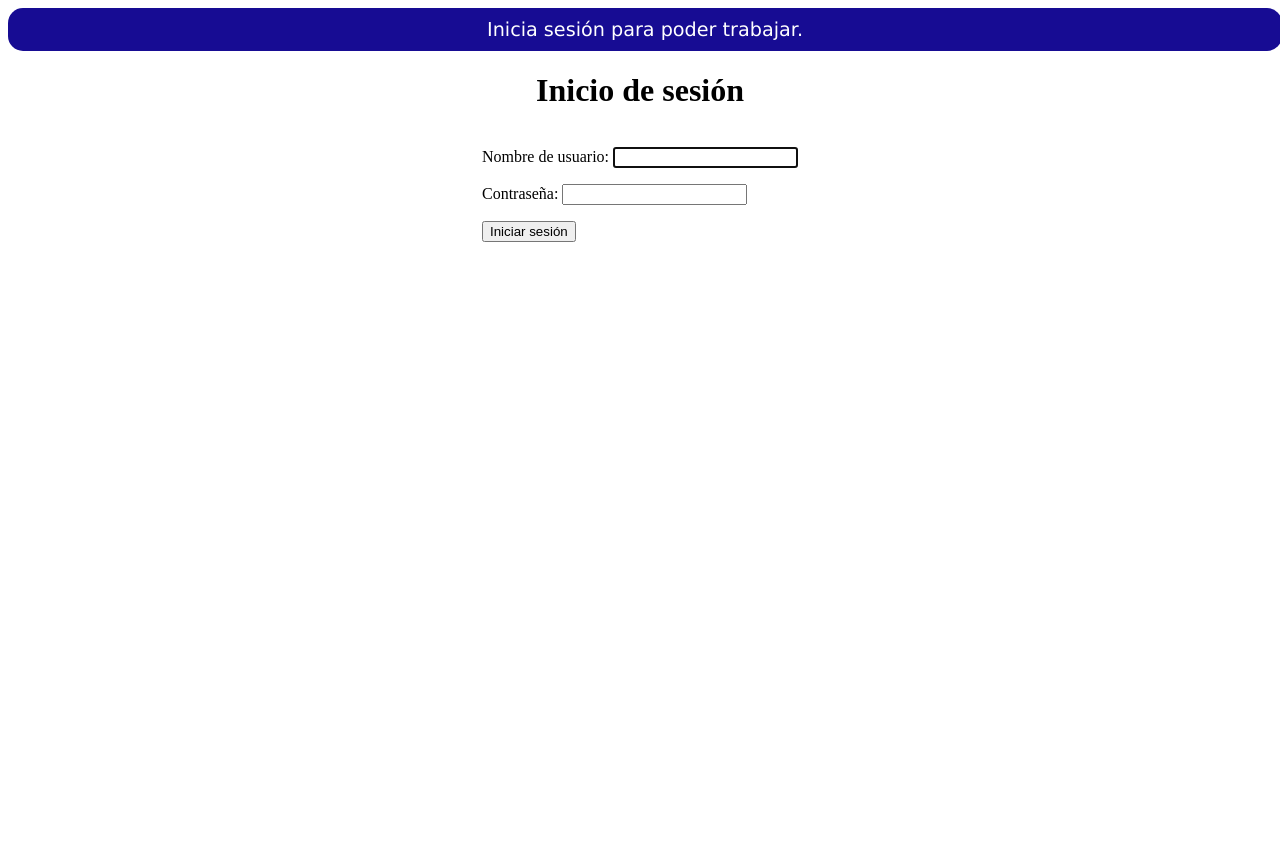
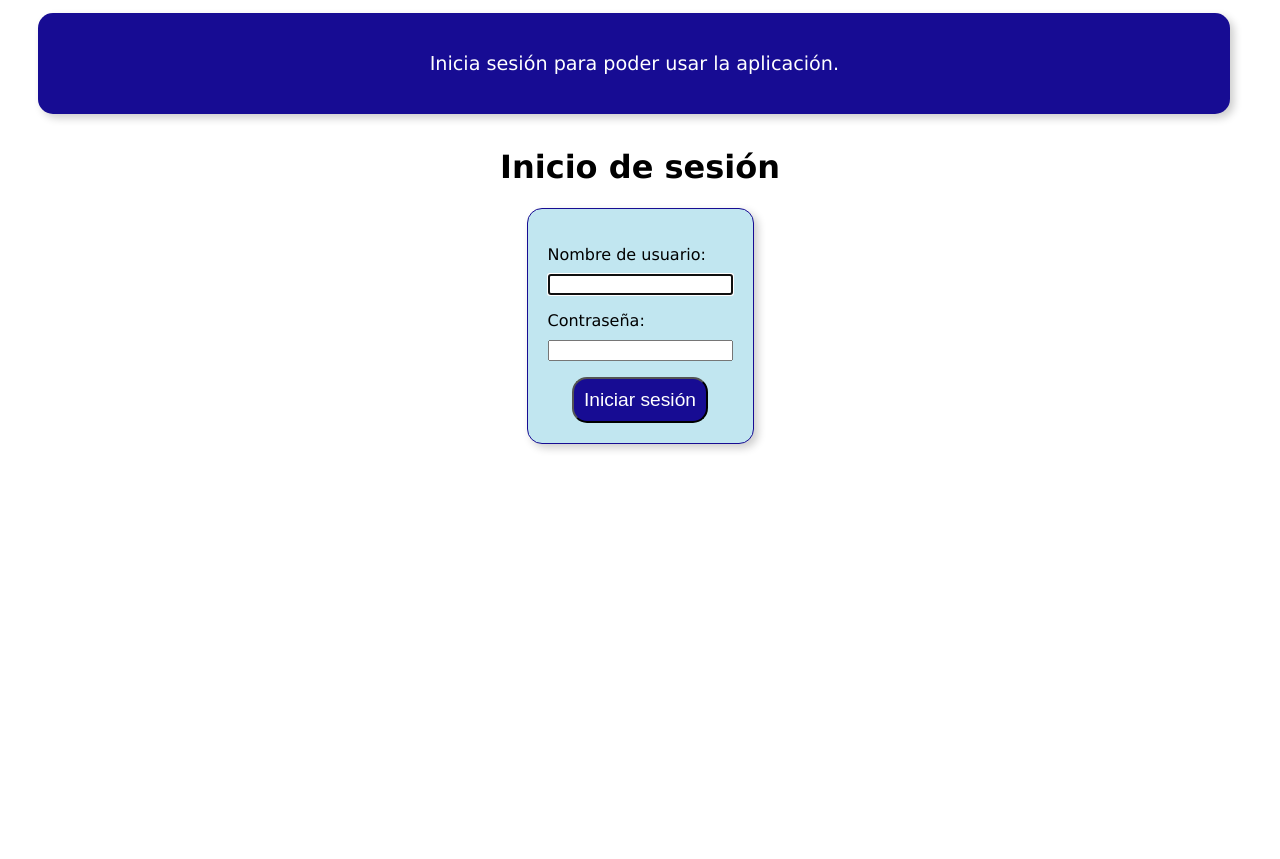
Before and after one commit to minyavasaiel/prueba_tecnica, a Django app: page /accounts/login/ in a window 1280 px wide. After the commit the page ends 451 px from the top, so only its background shows below. Run offline with Django 4.2, Linux system fonts and the light colour scheme.

Commit message:
Cambios en la BD y cambio a scss

```diff
--- a/static/style.css
+++ b/static/style.css
@@ -1,56 +1,93 @@
-main {
+@charset "UTF-8";
+body {
+  margin: 0;
+  font-family: "Lucida Sans", "Lucida Sans Regular", "Lucida Grande", "Lucida Sans Unicode", Geneva, Verdana, sans-serif;
+}
+body main {
   display: flex;
   flex-direction: column;
-
   align-items: center;
-    height: 100vh; /* Establecer la altura al 100% de la ventana */
 }
-
-/* Estilo básico para la barra de navegación */
-nav {
-    background-color: #170c93; /* Color de fondo de la barra de navegación */
-    height: 10%;
+body main form {
+  align-items: center;
+  background-color: #c1e6f0;
+  border: 1px solid #170c93;
+  border-radius: 15px;
+  padding: 20px 20px 20px 20px;
+  box-shadow: 4px 4px 8px rgba(0, 0, 0, 0.2);
+}
+body main form input {
+  display: block;
+  /* Coloca cada campo de entrada en una línea nueva */
+  margin: 10px auto;
+  /* Espaciado entre campos y centrado horizontalmente */
+}
+body main form button {
+  display: block;
+  margin: 0 auto;
+  background-color: #170c93;
+  border-radius: 15px;
+  color: #fff;
+  font-size: 1.2em;
+  padding: 10px;
+}
+body main #buttons {
+  background-color: #c1e6f0 !important;
+  border-radius: 15px;
+  color: #000;
+  border-color: #170c93;
+}
+body main #buttons button {
+  background-color: #170c93;
+  border-radius: 15px;
+  color: #fff;
+  font-size: 1.2em;
+  padding: 10px 5px 10px 5px;
+}
+body .alert {
+  background-color: #170c93;
+  border-radius: 15px;
+  color: #fff;
+  font-size: 1.2em;
+  padding: 20px;
+  margin: 1% 0% 1% 3%;
+  text-align: center;
+  width: 90%;
+  justify-content: center;
+  box-shadow: 4px 4px 8px rgba(0, 0, 0, 0.2);
+}
+body nav {
+  background-color: #170c93;
   border-radius: 15px;
   font-size: 1.2em;
+  padding: 10px 10px 10px 10px;
+  margin: 1% 0% 1% 4%;
+  text-align: center;
   justify-content: center;
-    font-family: 'Lucida Sans', 'Lucida Sans Regular', 'Lucida Grande', 'Lucida Sans Unicode', Geneva, Verdana, sans-serif;
+  width: 90%;
+  box-shadow: 4px 4px 8px rgba(0, 0, 0, 0.2);
 }
-
-/* Estilo para la lista no ordenada */
-nav ul {
+body nav ul {
   list-style-type: none;
   padding: 10px 5px 10px 5px;
   margin: 0;
-    text-align: right; /* Alinea el texto a la derecha */
+  text-align: right;
 }
-
-/* Estilo para los elementos de la lista */
-nav li {
-    display: inline; /* Para que los elementos se muestren en línea */
-    margin-right: 20px; /* Espacio entre elementos */
+body nav li {
+  display: inline;
+  /* Para que los elementos se muestren en línea */
+  margin-right: 20px;
+  /* Espacio entre elementos */
 }
-
-/* Estilo para los enlaces */
-nav a {
-    text-decoration: none; /* Sin subrayado */
-    color: #fff; /* Color de texto */
-    font-weight: bold; /* Negrita */
+body nav a {
+  text-decoration: none;
+  /* Sin subrayado */
+  color: #fff;
+  /* Color de texto */
+  font-weight: bold;
+  /* Negrita */
 }
-
-/* Estilo para los enlaces al pasar el ratón por encima */
-nav a:hover {
-    color: #c1e6f0; /* Cambiar el color al pasar el ratón */
-}
-
-.alert {
-    background-color: #170c93; /* Color de fondo de la alerta */
-    border-radius: 15px;
-    color: #fff; /* Color de texto */
-    font-size: 1.2em;
-    font-family: 'Lucida Sans', 'Lucida Sans Regular', 'Lucida Grande', 'Lucida Sans Unicode', Geneva, Verdana, sans-serif;
-    padding: 10px 5px 10px 5px;
-    margin: 0;
-    text-align: center; /* Alinea el texto al centro */
-    width: 100%;
-    justify-content: center;
-}
+body nav a:hover {
+  color: #c1e6f0;
+  /* Cambiar el color al pasar el ratón */
+}/*# sourceMappingURL=style.css.map */
--- /dev/null
+++ b/static/style.scss
@@ -0,0 +1,110 @@
+body {
+    margin: 0;
+    font-family: 'Lucida Sans', 'Lucida Sans Regular', 'Lucida Grande', 'Lucida Sans Unicode', Geneva, Verdana, sans-serif;
+
+    main {
+        display: flex;
+        flex-direction: column;
+        align-items: center;
+
+        h1 {
+
+        }
+
+        form {
+            align-items: center;
+            background-color: #c1e6f0;
+            border: 1px solid #170c93;
+            border-radius: 15px;
+            padding: 20px 20px 20px 20px;
+            box-shadow: 4px 4px 8px rgba(0, 0, 0, 0.2);
+
+            input {
+                display: block;
+                /* Coloca cada campo de entrada en una línea nueva */
+                margin: 10px auto;
+                /* Espaciado entre campos y centrado horizontalmente */
+            }
+
+            button {
+                display: block;
+                margin: 0 auto;
+                background-color: #170c93;
+                border-radius: 15px;
+                color: #fff;
+                font-size: 1.2em;
+                padding: 10px;
+
+            }
+        }
+
+        #buttons {
+            background-color: #c1e6f0 !important;
+            border-radius: 15px;
+            color: #000;
+            border-color: #170c93;
+
+            button {
+                background-color: #170c93;
+                border-radius: 15px;
+                color: #fff;
+                font-size: 1.2em;
+                padding: 10px 5px 10px 5px;
+            }
+        }
+    }
+
+    .alert {
+        background-color: #170c93;
+        border-radius: 15px;
+        color: #fff;
+        font-size: 1.2em;
+        padding: 20px;
+        margin: 1% 0% 1% 3%;
+        text-align: center;
+        width: 90%;
+        justify-content: center;
+        box-shadow: 4px 4px 8px rgba(0, 0, 0, 0.2);
+    }
+
+    nav {
+        background-color: #170c93;
+        border-radius: 15px;
+        font-size: 1.2em;
+        padding: 10px 10px 10px 10px;
+        margin: 1% 0% 1% 4%;
+        text-align: center;
+        justify-content: center;
+        width: 90%;
+        box-shadow: 4px 4px 8px rgba(0, 0, 0, 0.2);
+
+        ul {
+            list-style-type: none;
+            padding: 10px 5px 10px 5px;
+            margin: 0;
+            text-align: right;
+        }
+
+        li {
+            display: inline;
+            /* Para que los elementos se muestren en línea */
+            margin-right: 20px;
+            /* Espacio entre elementos */
+        }
+
+        a {
+            text-decoration: none;
+            /* Sin subrayado */
+            color: #fff;
+            /* Color de texto */
+            font-weight: bold;
+            /* Negrita */
+
+            &:hover {
+                color: #c1e6f0;
+                /* Cambiar el color al pasar el ratón */
+            }
+        }
+
+    }
+}
--- a/templates/base.html
+++ b/templates/base.html
@@ -16,7 +16,7 @@
             </ul>
 		</nav>
 		{% else %}
-		<p class="alert">Inicia sesión para poder trabajar.</p>
+		<div class="alert"><p>Inicia sesión para poder usar la aplicación.</p></div>
 		{% endif %}
 		<main>
             {% block content %}
```
Also changed, not shown: prueba_tecnica/views.py (+26 -8 lines), templates/crud.html (+6 -1 lines), db.sqlite3, 1 other file. Lines whose indentation alone changed are shown as unchanged.
